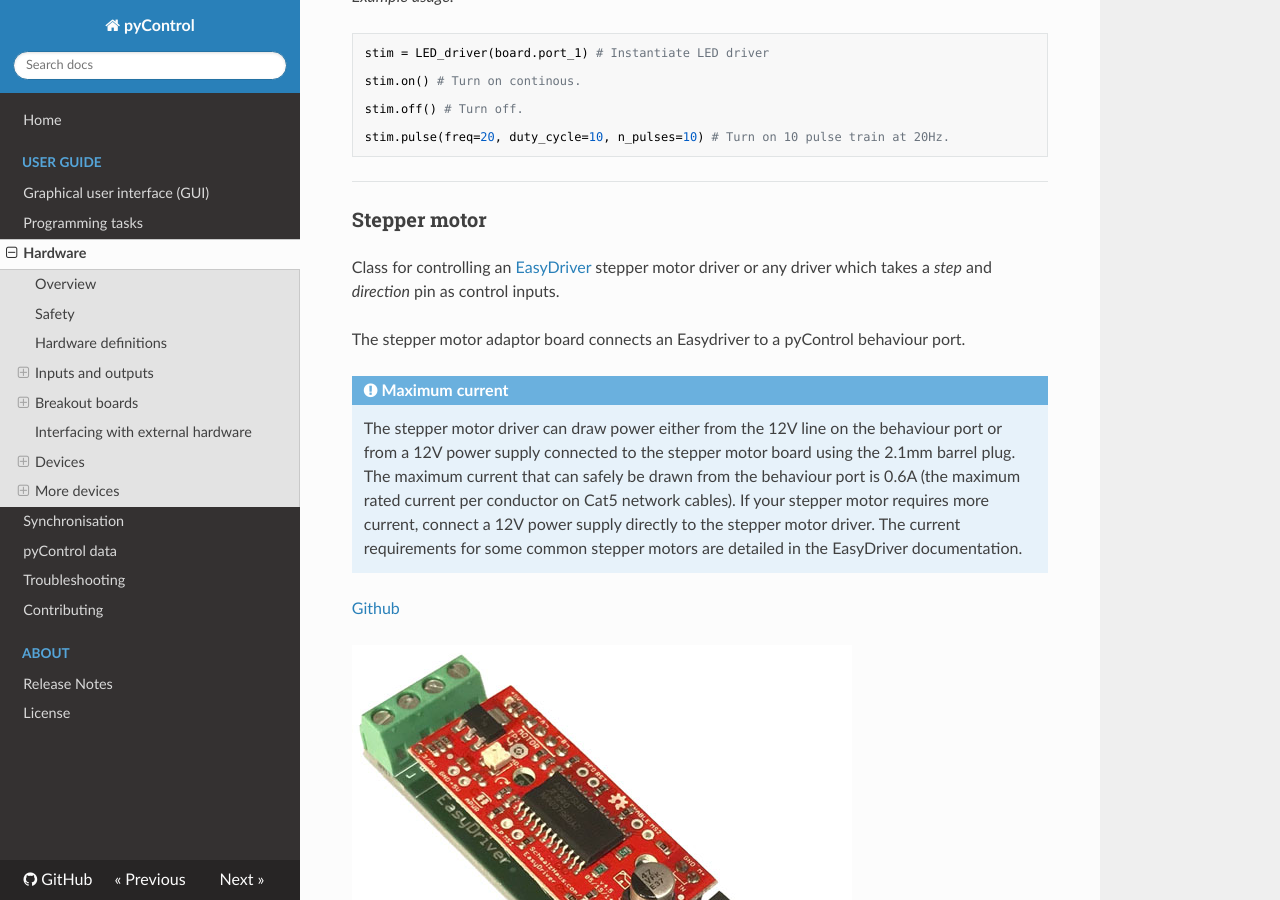
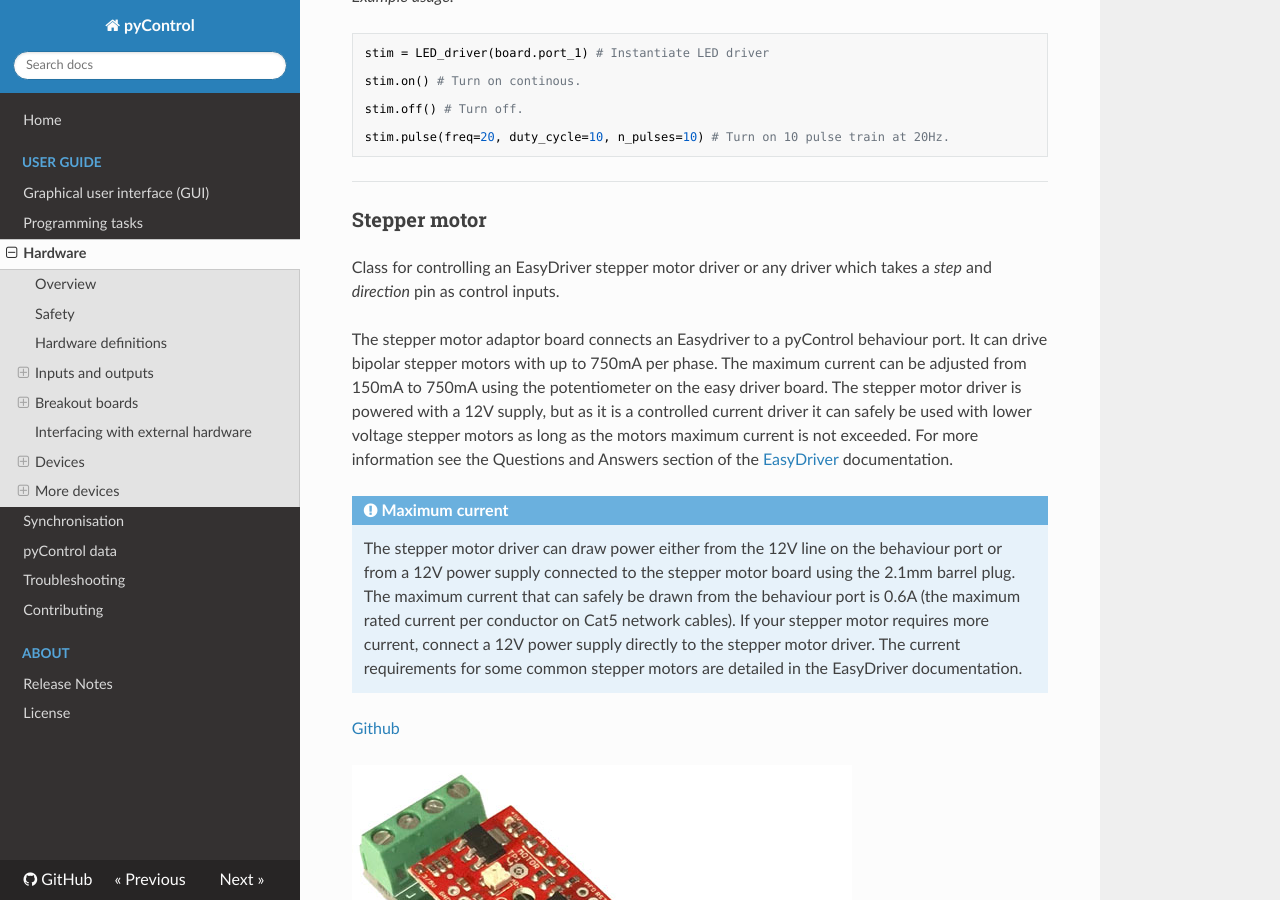
Before and after one commit to pyControl/docs, an MkDocs documentation site: the page built from docs/user-guide/hardware.md, in a window 1280 px wide and 900 px high, scrolled down 17595 px. Built offline with MkDocs 1.6.1, drawn with Linux system fonts in a browser that asks for light colours; nearby versions of some CDN libraries.

Commit message:
- Added additional information about the stepper motor driver.

```diff
--- a/docs/user-guide/hardware.md
+++ b/docs/user-guide/hardware.md
@@ -506,9 +506,9 @@ stim.pulse(freq=20, duty_cycle=10, n_pulses=10) # Turn on 10 pulse train at 20Hz
 
 ### Stepper motor
 
-Class for controlling an [EasyDriver](http://www.schmalzhaus.com/EasyDriver/) stepper motor driver or any driver which takes a *step* and *direction* pin as control inputs.
+Class for controlling an EasyDriver stepper motor driver or any driver which takes a *step* and *direction* pin as control inputs.
 
-The stepper motor adaptor board connects an Easydriver to a pyControl behaviour port.
+The stepper motor adaptor board connects an Easydriver to a pyControl behaviour port.  It can drive bipolar stepper motors with up to 750mA per phase.  The maximum current can be adjusted from 150mA to 750mA using the potentiometer on the easy driver board.  The stepper motor driver is powered with a 12V supply, but as it is a controlled current driver it can safely be used with lower voltage stepper motors as long as the motors maximum current is not exceeded.  For more information see the Questions and Answers section of the [EasyDriver](http://www.schmalzhaus.com/EasyDriver/) documentation.
 
 
 !!! note "Maximum current"
```
